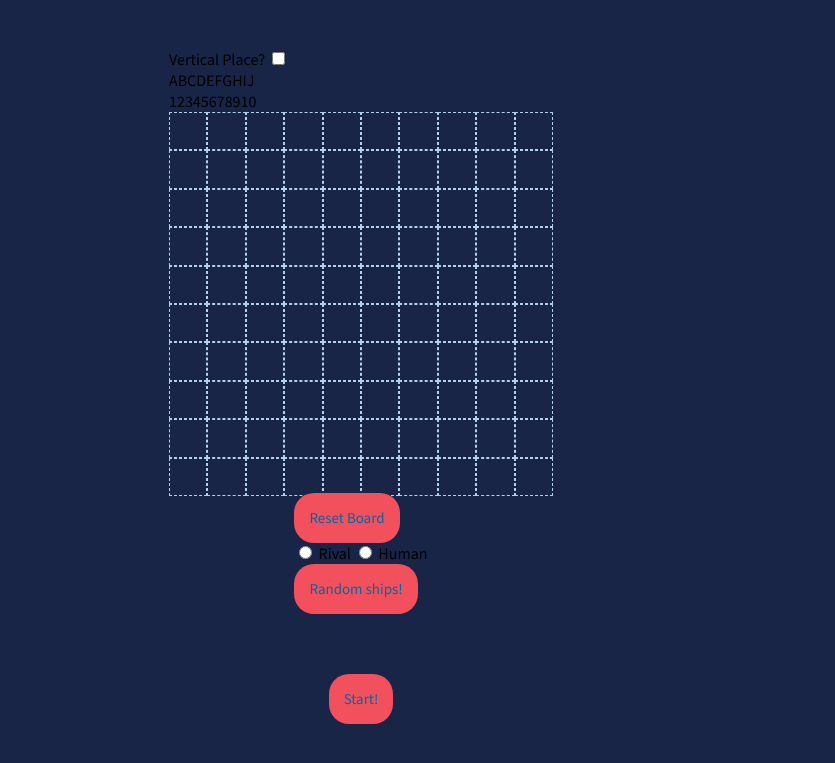
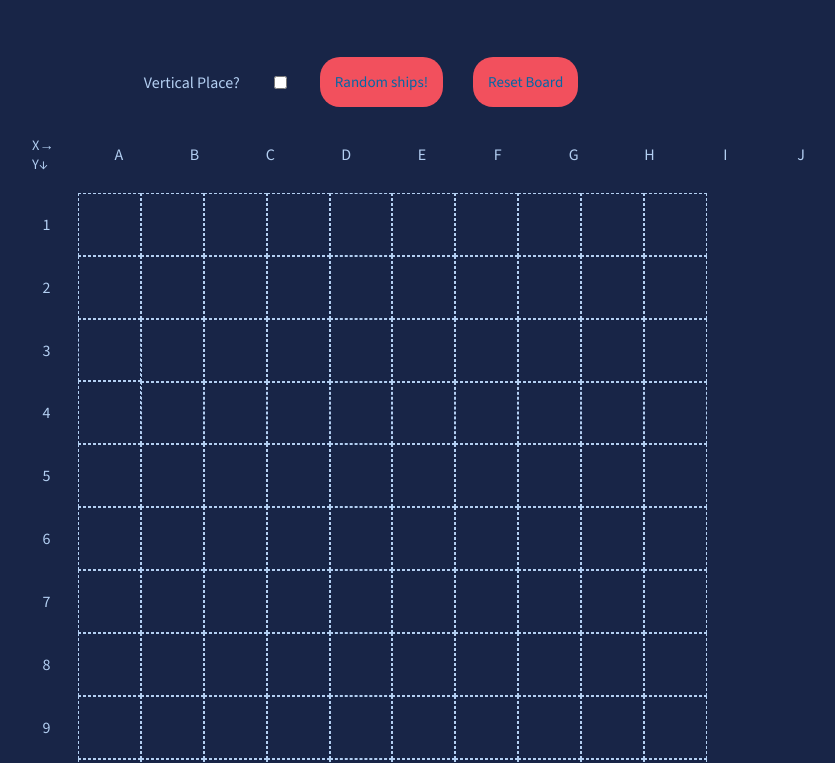
Before and after one commit to rib9985/battleship, a website built with webpack: page src/index.html in a window 1280 px wide. Shown: the part 148-911 px from the top of the page, without its empty margins (279-1114 px from the left). Built offline with nearby package versions, Linux system fonts and the light colour scheme.

Commit message:
feat: implement gameboard grid and buttons

```diff
--- a/src/index.html
+++ b/src/index.html
@@ -21,149 +21,177 @@
     <div id="boardOptions">
       <label for="verticalPlace">Vertical Place?</label>
       <input type="checkbox" name="verticalPlace" value="">
+      <button id='randomiseButton' type="submit">Random ships!</button>
+      <button id="resetButton" type="">Reset Board</button>
     </div>
 
-    <div id='columnNames'>ABCDEFGHIJ</div>
-    <div id='rowNames'>12345678910</div>
     <div id="gameboard">
-      <div class="row-0">
-        <div class="column-0"></div>
-        <div class="column-1"></div>
-        <div class="column-2"></div>
-        <div class="column-3"></div>
-        <div class="column-4"></div>
-        <div class="column-5"></div>
-        <div class="column-6"></div>
-        <div class="column-7"></div>
-        <div class="column-8"></div>
-        <div class="column-9"></div>
+      <div id='columnNames'>
+        <div class="coordsLabel">X→<br>
+          Y↓
         </div>
-      <div class="row-1">
-        <div class="column-0"></div>
-        <div class="column-1"></div>
-        <div class="column-2"></div>
-        <div class="column-3"></div>
-        <div class="column-4"></div>
-        <div class="column-5"></div>
-        <div class="column-6"></div>
-        <div class="column-7"></div>
-        <div class="column-8"></div>
-        <div class="column-9"></div>
+        <div>A</div>
+        <div>B</div>
+        <div>C</div>
+        <div>D</div>
+        <div>E</div>
+        <div>F</div>
+        <div>G</div>
+        <div>H</div>
+        <div>I</div>
+        <div>J</div>
       </div>
-      <div class="row-2">
-        <div class="column-0"></div>
-        <div class="column-1"></div>
-        <div class="column-2"></div>
-        <div class="column-3"></div>
-        <div class="column-4"></div>
-        <div class="column-5"></div>
-        <div class="column-6"></div>
-        <div class="column-7"></div>
-        <div class="column-8"></div>
-        <div class="column-9"></div>
+      <div id='rowNames'>
+        <div>1</div>
+        <div>2</div>
+        <div>3</div>
+        <div>4</div>
+        <div>5</div>
+        <div>6</div>
+        <div>7</div>
+        <div>8</div>
+        <div>9</div>
+        <div>10</div>
       </div>
-      <div class="row-3">
-        <div class="column-0"></div>
-        <div class="column-1"></div>
-        <div class="column-2"></div>
-        <div class="column-3"></div>
-        <div class="column-4"></div>
-        <div class="column-5"></div>
-        <div class="column-6"></div>
-        <div class="column-7"></div>
-        <div class="column-8"></div>
-        <div class="column-9"></div>
+      <div id='gameboardGrid'>
+        <div class="column-0 column">
+          <div class="row-0"></div>
+          <div class="row-1"></div>
+          <div class="row-2"></div>
+          <div class="row-3"></div>
+          <div class="row-4"></div>
+          <div class="row-5"></div>
+          <div class="row-6"></div>
+          <div class="row-7"></div>
+          <div class="row-8"></div>
+          <div class="row-9"></div>
         </div>
-      <div class="row-4">
-        <div class="column-0"></div>
-        <div class="column-1"></div>
-        <div class="column-2"></div>
-        <div class="column-3"></div>
-        <div class="column-4"></div>
-        <div class="column-5"></div>
-        <div class="column-6"></div>
-        <div class="column-7"></div>
-        <div class="column-8"></div>
-        <div class="column-9"></div>
+        <div class="column-1 column">
+          <div class="row-0"></div>
+          <div class="row-1"></div>
+          <div class="row-2"></div>
+          <div class="row-3"></div>
+          <div class="row-4"></div>
+          <div class="row-5"></div>
+          <div class="row-6"></div>
+          <div class="row-7"></div>
+          <div class="row-8"></div>
+          <div class="row-9"></div>
         </div>
-      <div class="row-5">
-        <div class="column-0"></div>
-        <div class="column-1"></div>
-        <div class="column-2"></div>
-        <div class="column-3"></div>
-        <div class="column-4"></div>
-        <div class="column-5"></div>
-        <div class="column-6"></div>
-        <div class="column-7"></div>
-        <div class="column-8"></div>
-        <div class="column-9"></div>
+        <div class="column-2 column">
+          <div class="row-0"></div>
+          <div class="row-1"></div>
+          <div class="row-2"></div>
+          <div class="row-3"></div>
+          <div class="row-4"></div>
+          <div class="row-5"></div>
+          <div class="row-6"></div>
+          <div class="row-7"></div>
+          <div class="row-8"></div>
+          <div class="row-9"></div>
         </div>
-      <div class="row-6">
-        <div class="column-0"></div>
-        <div class="column-1"></div>
-        <div class="column-2"></div>
-        <div class="column-3"></div>
-        <div class="column-4"></div>
-        <div class="column-5"></div>
-        <div class="column-6"></div>
-        <div class="column-7"></div>
-        <div class="column-8"></div>
-        <div class="column-9"></div>
+        <div class="column-3 column">
+          <div class="row-0"></div>
+          <div class="row-1"></div>
+          <div class="row-2"></div>
+          <div class="row-3"></div>
+          <div class="row-4"></div>
+          <div class="row-5"></div>
+          <div class="row-6"></div>
+          <div class="row-7"></div>
+          <div class="row-8"></div>
+          <div class="row-9"></div>
         </div>
-      <div class="row-7">
-        <div class="column-0"></div>
-        <div class="column-1"></div>
-        <div class="column-2"></div>
-        <div class="column-3"></div>
-        <div class="column-4"></div>
-        <div class="column-5"></div>
-        <div class="column-6"></div>
-        <div class="column-7"></div>
-        <div class="column-8"></div>
-        <div class="column-9"></div>
+        <div class="column-4 column">
+          <div class="row-0"></div>
+          <div class="row-1"></div>
+          <div class="row-2"></div>
+          <div class="row-3"></div>
+          <div class="row-4"></div>
+          <div class="row-5"></div>
+          <div class="row-6"></div>
+          <div class="row-7"></div>
+          <div class="row-8"></div>
+          <div class="row-9"></div>
         </div>
-      <div class="row-8">
-        <div class="column-0"></div>
-        <div class="column-1"></div>
-        <div class="column-2"></div>
-        <div class="column-3"></div>
-        <div class="column-4"></div>
-        <div class="column-5"></div>
-        <div class="column-6"></div>
-        <div class="column-7"></div>
-        <div class="column-8"></div>
-        <div class="column-9"></div>
+        <div class="column-5 column">
+          <div class="row-0"></div>
+          <div class="row-1"></div>
+          <div class="row-2"></div>
+          <div class="row-3"></div>
+          <div class="row-4"></div>
+          <div class="row-5"></div>
+          <div class="row-6"></div>
+          <div class="row-7"></div>
+          <div class="row-8"></div>
+          <div class="row-9"></div>
         </div>
-      <div class="row-9">
-        <div class="column-0"></div>
-        <div class="column-1"></div>
-        <div class="column-2"></div>
-        <div class="column-3"></div>
-        <div class="column-4"></div>
-        <div class="column-5"></div>
-        <div class="column-6"></div>
-        <div class="column-7"></div>
-        <div class="column-8"></div>
-        <div class="column-9"></div>
+        <div class="column-6 column">
+          <div class="row-0"></div>
+          <div class="row-1"></div>
+          <div class="row-2"></div>
+          <div class="row-3"></div>
+          <div class="row-4"></div>
+          <div class="row-5"></div>
+          <div class="row-6"></div>
+          <div class="row-7"></div>
+          <div class="row-8"></div>
+          <div class="row-9"></div>
+        </div>
+        <div class="column-7 column">
+          <div class="row-0"></div>
+          <div class="row-1"></div>
+          <div class="row-2"></div>
+          <div class="row-3"></div>
+          <div class="row-4"></div>
+          <div class="row-5"></div>
+          <div class="row-6"></div>
+          <div class="row-7"></div>
+          <div class="row-8"></div>
+          <div class="row-9"></div>
+        </div>
+        <div class="column-8 column">
+          <div class="row-0"></div>
+          <div class="row-1"></div>
+          <div class="row-2"></div>
+          <div class="row-3"></div>
+          <div class="row-4"></div>
+          <div class="row-5"></div>
+          <div class="row-6"></div>
+          <div class="row-7"></div>
+          <div class="row-8"></div>
+          <div class="row-9"></div>
+        </div>
+        <div class="column-9 column">
+          <div class="row-0"></div>
+          <div class="row-1"></div>
+          <div class="row-2"></div>
+          <div class="row-3"></div>
+          <div class="row-4"></div>
+          <div class="row-5"></div>
+          <div class="row-6"></div>
+          <div class="row-7"></div>
+          <div class="row-8"></div>
+          <div class="row-9"></div>
+        </div>
       </div>
     </div>
   </div>
 
-  <div id="gameControls">
-    <button id="resetButton" type="">Reset Board</button>
+  <div id="gameOptions">
+    <h3 id="opponentText">Choose your Opponent</h3>
     <form id="opponentForm">
       <input type="radio" id="rival" name="fav_language" value="Rival">
       <label for="rival">Rival</label>
       <input type="radio" id="human" name="fav_language" value="Human">
       <label for="human">Human</label>
     </form>
-    <button id='randomiseButton' type="submit">Random ships!</button>
+    <div>
+      <button type="submit" id='startButton' form="opponentForm"> Start! </button>
+    </div>
   </div>
 
 
-  <div>
-    <button type="submit" id='startButton' form="opponentForm"> Start! </button>
-  </div>
 
 </body>
 
--- a/src/style.css
+++ b/src/style.css
@@ -19,7 +19,6 @@
 
 body {
 	max-width: 100vw;
-	max-height: 100vh;
 	padding: 5%;
 	margin-top: 10%;
 	margin: 0;
@@ -78,27 +77,113 @@ button {
 }
 
 #boardContainer {
-	aspect-ratio: 1;
-	min-width: 30vw;
-	min-height: 30vw;
+	justify-content: center;
+	align-items: center;
+	display: flex;
+	flex-direction: column;
 }
+
 
 #gameboard {
 
 	aspect-ratio: 1;
 	display: grid;
-	grid-template-columns: repeat(10, 1fr);
-	grid-template-rows: repeat(10, 1fr);
+	grid-template-columns: repeat(11, 1fr);
+	grid-template-rows: repeat(11, 1fr);
 	grid-column-gap: 0px;
 	grid-row-gap: 0px;
-	min-width: 50vpw;
-	min-height: 50vpw;
+	min-width: 30vw;
+	padding: 10px;
 }
 
-#gameboard>*>* {
-	border-style: dashed;
+#gameboardGrid>.column>* {
+	border: 0.5px dashed var(--main-color-light);
 	aspect-ratio: 1;
-	border-color: var(--main-color-light);
-	border-spacing: 0px;
-	border-width: 0.5px;
 }
+
+#gameboardGrid {
+	grid-area: 2 / 2 / 12 / 12;
+	aspect-ratio: 1;
+	display: grid;
+	grid-template-columns: repeat(10, 0.8fr);
+	grid-template-rows: repeat(10, 0.8fr);
+	grid-column-gap: 0px;
+	grid-row-gap: 0px;
+}
+
+#columnNames {
+	grid-area: 1 / 1 / 2 / 12;
+	display: grid;
+	grid-template-columns: auto;
+	grid-auto-flow: column;
+	grid-column-gap: 0px;
+	grid-row-gap: 0px;
+}
+
+#columnNames>.coordsLabel {
+	padding: 0;
+	margin: 0;
+	font-size: 0.9rem;
+	margin-left: -10px;
+}
+
+#rowNames {
+	grid-area: 2 / 1 / 12 / 2;
+	display: grid;
+	grid-template-rows: repeat (10, 0.8fr);
+	grid-template-columns: 1fr;
+	grid-column-gap: 0px;
+	grid-row-gap: 0px;
+}
+
+#rowNames>div,
+#columnNames>div {
+	display: flex;
+	justify-content: center;
+	align-items: center;
+	color: var(--main-color-light);
+	font-size: 1rem;
+	aspect-ratio: 1;
+}
+
+
+#gameboardGrid>.column>*:hover {
+	border: 0.5px dashed var(--hit-color-lighter);
+	background-color: var(--main-color);
+}
+
+#boardOptions {
+	display: flex;
+	gap: 30px;
+	justify-content: center;
+	align-items: center;
+}
+
+#gameOptions {
+	display: flex;
+	flex-direction: column;
+	gap: 30px;
+	justify-content: center;
+	align-items: center;
+	padding: 10px;
+}
+
+#boardOptions>label {
+	color: var(--main-color-light)
+}
+
+#startButton {
+	width: 8rem;
+	padding: 10px;
+}
+
+#opponentForm {
+	color: var(--main-color-light);
+	display: flex;
+	align-items: center
+}
+
+#opponentText {
+	padding: 0;
+	margin: 0;
+}
```
Lines whose indentation alone changed are shown as unchanged.
